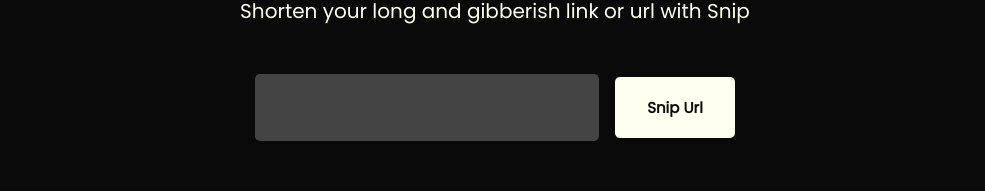
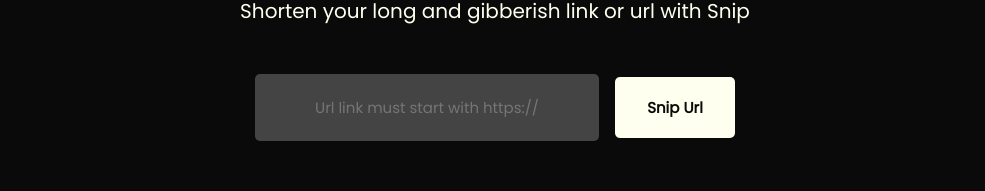
Before and after one commit to Chuks256/snip_frontend_app, a React (Vite) app: page / in a window 1280 px wide. Shown: the part 233-424 px from the top of the page, without its empty margins (145-1130 px from the left). Built offline with nearby package versions, Linux system fonts and the light colour scheme.

Commit message:
fixed redirection section

```diff
--- a/src/components/Maincomponent.jsx
+++ b/src/components/Maincomponent.jsx
@@ -83,7 +83,7 @@ function Maincomponent(){
 {/* model section ending */}
 
         <div className="mainContainer">
-            <input type="text" style={{borderColor:color}} value={url_input} onChange={handleChange} className="mainTxtInput" />
+            <input type="text" placeholder="Url link must start with https://" style={{borderColor:color}} value={url_input} onChange={handleChange} className="mainTxtInput" />
             <button onClick={checkMate}  className="mainTxtBtn">{btnState}</button>
         </div>
         </>
```
